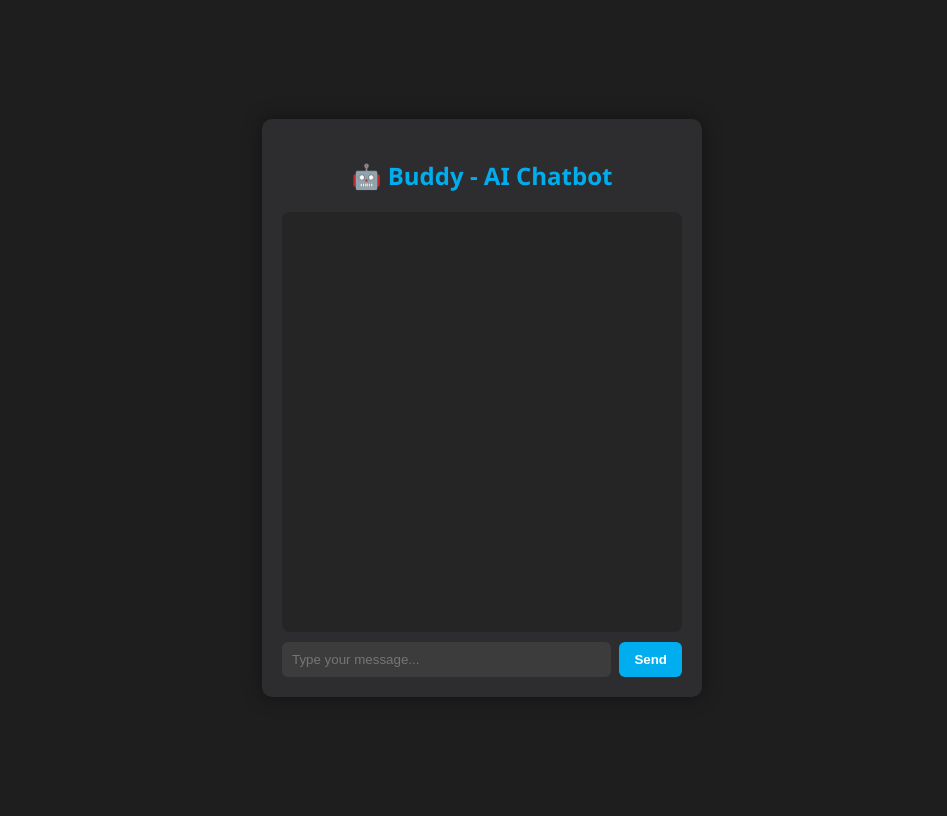
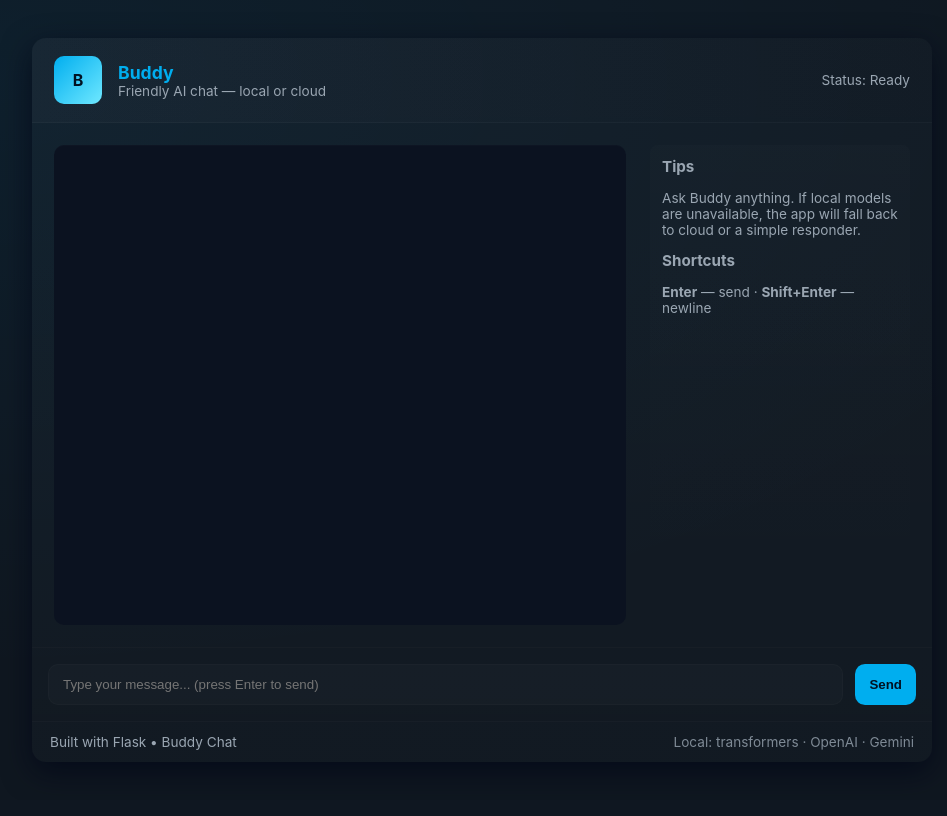
Before and after one commit to Bhagi2001/AI-chatbot, a Flask app: page / in a window 1280 px wide. Shown: the whole page, without its empty margins (158-1105 px from the left). After the commit the page ends 750 px from the top, so only its background shows below. Run offline with Flask 3, Linux system fonts and the light colour scheme.

Commit message:
Refactor chatbot UI with improved styling and layout; enhance message handling and typing indicator functionality

```diff
--- a/AI-chatbot/static/style.css
+++ b/AI-chatbot/static/style.css
@@ -1,76 +1,94 @@
-body {
-  background-color: #1E1E1E;
-  color: white;
-  font-family: 'Segoe UI', sans-serif;
-  display: flex;
-  justify-content: center;
-  align-items: center;
-  height: 100vh;
+:root{
+  --bg:#0f1720;
+  --panel:#0b1220;
+  --muted:#9aa6b2;
+  --accent:#00AEEF;
+  --user:#007ACC;
+  --bot:#1f2933;
+  --glass: rgba(255,255,255,0.03);
 }
 
-.chat-container {
-  background: #2D2D30;
-  border-radius: 10px;
-  width: 400px;
-  padding: 20px;
-  box-shadow: 0 0 20px rgba(0,0,0,0.4);
+*{box-sizing:border-box}
+body{
+  margin:0;
+  font-family: Inter, 'Segoe UI', Roboto, Helvetica, Arial, sans-serif;
+  background: radial-gradient(1200px 600px at 10% 10%, rgba(0,170,255,0.06), transparent), var(--bg);
+  color:#e6eef6;
+  min-height:100vh;
+  display:flex;
+  align-items:center;
+  justify-content:center;
+  padding:32px;
 }
 
-h2 {
-  text-align: center;
-  color: #00AEEF;
+.chat-container{
+  width:100%;
+  max-width:900px;
+  background:linear-gradient(180deg, rgba(255,255,255,0.02), rgba(255,255,255,0.01));
+  border-radius:14px;
+  box-shadow: 0 10px 30px rgba(2,6,23,0.7);
+  overflow:hidden;
+  display:flex;
+  flex-direction:column;
 }
 
-.chat-box {
-  background: #252526;
-  height: 400px;
-  overflow-y: auto;
-  padding: 10px;
-  border-radius: 8px;
-  margin-bottom: 10px;
+.app-header{
+  display:flex;
+  align-items:center;
+  gap:16px;
+  padding:18px 22px;
+  background:linear-gradient(90deg, rgba(255,255,255,0.02), rgba(0,0,0,0.03));
+  border-bottom:1px solid rgba(255,255,255,0.03);
+}
+.logo{
+  width:48px;height:48px;border-radius:10px;background:linear-gradient(135deg,var(--accent),#6fe8ff);display:flex;align-items:center;justify-content:center;font-weight:700;color:#012;
+}
+.app-title{font-size:1.1rem;font-weight:700;color:var(--accent)}
+.app-sub{font-size:.85rem;color:var(--muted);margin-left:auto}
+
+.chat-main{display:flex;gap:24px;padding:22px}
+
+.chat-box{
+  flex:1;
+  background:var(--panel);
+  border-radius:10px;
+  padding:16px;
+  height:60vh;
+  min-height:360px;
+  overflow:auto;
+  box-shadow: inset 0 1px 0 rgba(255,255,255,0.01);
 }
 
-.user-msg, .bot-msg {
-  margin: 8px 0;
-  padding: 8px;
-  border-radius: 6px;
+.sidebar{width:260px;background:linear-gradient(180deg, rgba(255,255,255,0.01), transparent);border-radius:8px;padding:12px}
+.sidebar h3{margin:0 0 8px 0;color:var(--muted);font-size:.95rem}
+.sidebar p{color:var(--muted);font-size:.85rem}
+
+.message{display:flex;gap:12px;margin:12px 0;align-items:flex-end}
+.message .avatar{width:36px;height:36px;border-radius:50%;flex:0 0 36px;background:var(--glass);display:flex;align-items:center;justify-content:center;color:var(--muted);font-weight:600}
+.bubble{padding:12px 14px;border-radius:12px;max-width:78%;line-height:1.35}
+
+.message.user{flex-direction:row-reverse}
+.message.user .avatar{background:linear-gradient(135deg,var(--user),#47b7ff);color:#021428}
+.message.user .bubble{background:linear-gradient(90deg,var(--user),#4ea6e6);color:#012;text-align:right;border-bottom-right-radius:4px}
+
+.message.bot .avatar{background:linear-gradient(135deg,var(--bot),#27343d);color:#ade3ff}
+.message.bot .bubble{background:linear-gradient(90deg,#0f1724,#16202a);color:#dbeaf7;border-bottom-left-radius:4px}
+
+.typing{display:inline-flex;gap:6px;align-items:center}
+.dot{width:8px;height:8px;border-radius:50%;background:rgba(255,255,255,0.12);opacity:0.9;animation:blink 1s infinite}
+.dot:nth-child(2){animation-delay:0.15s}
+.dot:nth-child(3){animation-delay:0.3s}
+@keyframes blink{0%{transform:translateY(0);opacity:.25}50%{transform:translateY(-4px);opacity:1}100%{transform:translateY(0);opacity:.25}}
+
+.input-area{display:flex;gap:12px;padding:16px;border-top:1px solid rgba(255,255,255,0.02);background:linear-gradient(180deg,transparent,rgba(0,0,0,0.02))}
+#user-input{flex:1;padding:12px 14px;border-radius:10px;border:1px solid rgba(255,255,255,0.02);background:rgba(255,255,255,0.02);color:var(--muted);outline:none}
+#send-btn{background:var(--accent);border:none;color:#012;padding:10px 14px;border-radius:10px;font-weight:700;cursor:pointer}
+#send-btn:disabled{opacity:.5;cursor:default}
+
+.footer{padding:12px 18px;font-size:.85rem;color:var(--muted);border-top:1px solid rgba(255,255,255,0.02);display:flex;justify-content:space-between;align-items:center}
+
+@media (max-width:820px){
+  .chat-main{flex-direction:column;padding:12px}
+  .sidebar{display:none}
+  .chat-box{height:65vh}
 }
-
-.user-msg {
-  background-color: #007ACC;
-  text-align: right;
-}
-
-.bot-msg {
-  background-color: #333333;
-  text-align: left;
-}
-
-.input-area {
-  display: flex;
-}
-
-#user-input {
-  flex: 1;
-  padding: 10px;
-  border: none;
-  border-radius: 6px;
-  outline: none;
-  background-color: #3C3C3C;
-  color: white;
-}
-
-#send-btn {
-  background-color: #00AEEF;
-  border: none;
-  border-radius: 6px;
-  color: white;
-  padding: 10px 15px;
-  margin-left: 8px;
-  cursor: pointer;
-  font-weight: bold;
-}
-
-#send-btn:hover {
-  background-color: #0092C8;
-}
--- a/AI-chatbot/templates/index.html
+++ b/AI-chatbot/templates/index.html
@@ -8,11 +8,34 @@
 </head>
 <body>
   <div class="chat-container">
-    <h2>🤖 Buddy - AI Chatbot</h2>
-    <div class="chat-box" id="chat-box"></div>
+    <header class="app-header">
+      <div class="logo">B</div>
+      <div>
+        <div class="app-title">Buddy</div>
+        <div class="app-sub">Friendly AI chat — local or cloud</div>
+      </div>
+      <div class="app-sub">Status: <span id="status">Ready</span></div>
+    </header>
+
+    <main class="chat-main">
+      <section class="chat-box" id="chat-box" aria-live="polite"></section>
+
+      <aside class="sidebar">
+        <h3>Tips</h3>
+        <p>Ask Buddy anything. If local models are unavailable, the app will fall back to cloud or a simple responder.</p>
+        <h3>Shortcuts</h3>
+        <p><strong>Enter</strong> — send · <strong>Shift+Enter</strong> — newline</p>
+      </aside>
+    </main>
+
     <div class="input-area">
-      <input type="text" id="user-input" placeholder="Type your message..." />
+      <input type="text" id="user-input" placeholder="Type your message... (press Enter to send)" />
       <button id="send-btn">Send</button>
+    </div>
+
+    <div class="footer">
+      <div>Built with Flask • Buddy Chat</div>
+      <div style="opacity:.8">Local: transformers · OpenAI · Gemini</div>
     </div>
   </div>
 
@@ -20,44 +43,69 @@
     const sendBtn = document.getElementById("send-btn");
     const userInput = document.getElementById("user-input");
     const chatBox = document.getElementById("chat-box");
+    const statusEl = document.getElementById("status");
 
-    async function sendMessage() {
-      const message = userInput.value.trim();
-      if (!message) return;
-
-        // Show user message
-        chatBox.innerHTML += `<div class="user-msg">🧑 You: ${message}</div>`;
-        userInput.value = "";
-
-        // Show a typing indicator from the bot while we wait
-        const typingId = `typing-${Date.now()}`;
-        chatBox.innerHTML += `<div class="bot-msg" id="${typingId}">🤖 Buddy: <em>typing...</em></div>`;
-        chatBox.scrollTop = chatBox.scrollHeight;
-        sendBtn.disabled = true;
-        userInput.disabled = true;
-
-        // Send to backend
-        const res = await fetch("/chat", {
-          method: "POST",
-          headers: { "Content-Type": "application/json" },
-          body: JSON.stringify({ message })
-        });
-
-        const data = await res.json();
-        const typingElem = document.getElementById(typingId);
-        if (typingElem) {
-          typingElem.outerHTML = `<div class="bot-msg">🤖 Buddy: ${data.reply}</div>`;
-        } else {
-          chatBox.innerHTML += `<div class="bot-msg">🤖 Buddy: ${data.reply}</div>`;
-        }
-        chatBox.scrollTop = chatBox.scrollHeight;
-        sendBtn.disabled = false;
-        userInput.disabled = false;
+    function appendMessage(role, text, opts = {}){
+      const msg = document.createElement('div');
+      msg.className = `message ${role}`;
+      const avatar = document.createElement('div');
+      avatar.className = 'avatar';
+      avatar.textContent = role === 'user' ? 'You' : 'B';
+      const bubble = document.createElement('div');
+      bubble.className = 'bubble';
+      if(opts.html){ bubble.innerHTML = text } else { bubble.textContent = text }
+      msg.appendChild(avatar);
+      msg.appendChild(bubble);
+      chatBox.appendChild(msg);
+      chatBox.scrollTop = chatBox.scrollHeight;
+      return msg;
     }
 
-    sendBtn.addEventListener("click", sendMessage);
-    userInput.addEventListener("keypress", (e) => {
-      if (e.key === "Enter") sendMessage();
+    function showTyping(){
+      const typing = document.createElement('div');
+      typing.className = 'message bot';
+      typing.id = 'typing-indicator';
+      const avatar = document.createElement('div'); avatar.className='avatar'; avatar.textContent='B';
+      const bubble = document.createElement('div'); bubble.className='bubble';
+      bubble.innerHTML = `<span class="typing"><span class="dot"></span><span class="dot"></span><span class="dot"></span></span>`;
+      typing.appendChild(avatar); typing.appendChild(bubble);
+      chatBox.appendChild(typing);
+      chatBox.scrollTop = chatBox.scrollHeight;
+    }
+
+    function hideTyping(){
+      const el = document.getElementById('typing-indicator');
+      if(el) el.remove();
+    }
+
+    async function sendMessage(){
+      const message = userInput.value;
+      if(!message.trim()) return;
+      appendMessage('user', message);
+      userInput.value = '';
+      sendBtn.disabled = true; userInput.disabled = true; statusEl.textContent='Waiting...';
+      showTyping();
+
+      try{
+        const res = await fetch('/chat',{
+          method:'POST',headers:{'Content-Type':'application/json'},body:JSON.stringify({message})
+        });
+        const data = await res.json();
+        hideTyping();
+        appendMessage('bot', data.reply, {html:false});
+        statusEl.textContent='Ready';
+      }catch(err){
+        hideTyping();
+        appendMessage('bot', 'Sorry, something went wrong.');
+        statusEl.textContent='Error';
+      }finally{
+        sendBtn.disabled = false; userInput.disabled = false; userInput.focus();
+      }
+    }
+
+    sendBtn.addEventListener('click', sendMessage);
+    userInput.addEventListener('keydown', (e)=>{
+      if(e.key === 'Enter' && !e.shiftKey){ e.preventDefault(); sendMessage(); }
     });
   </script>
 </body>
```
